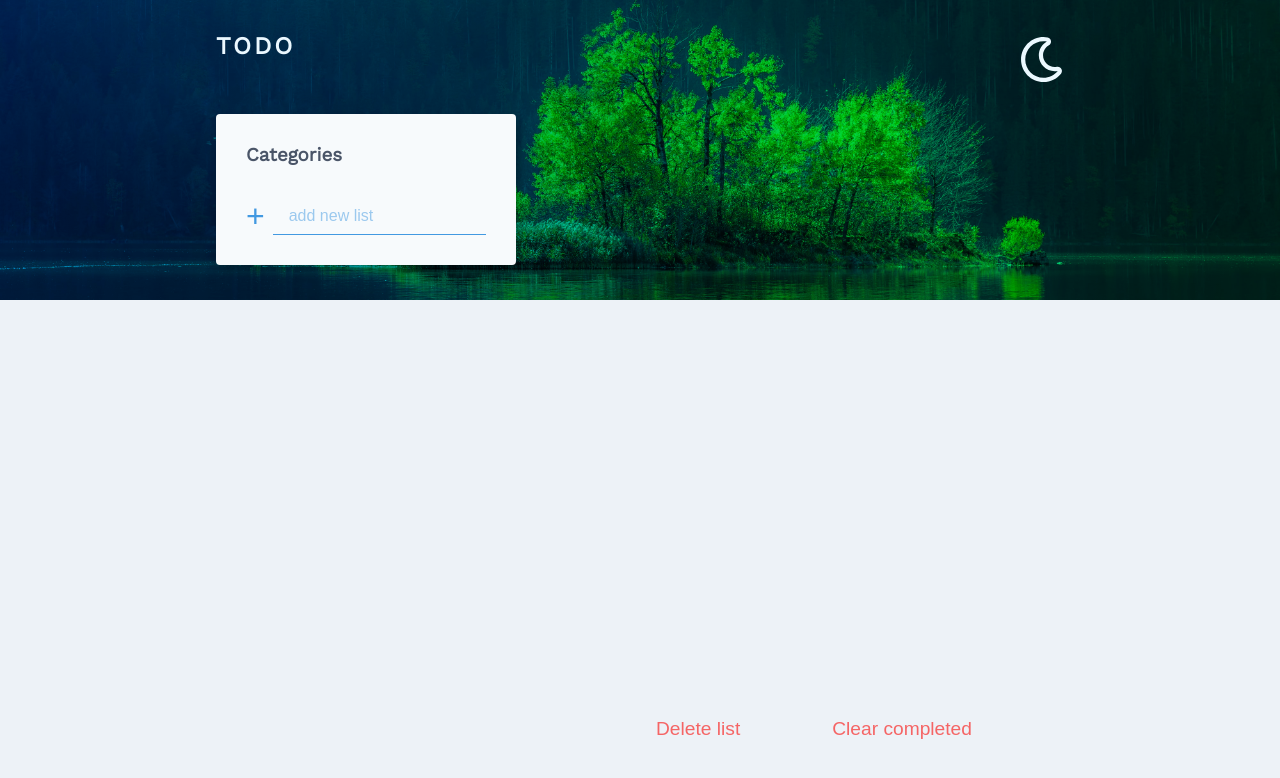
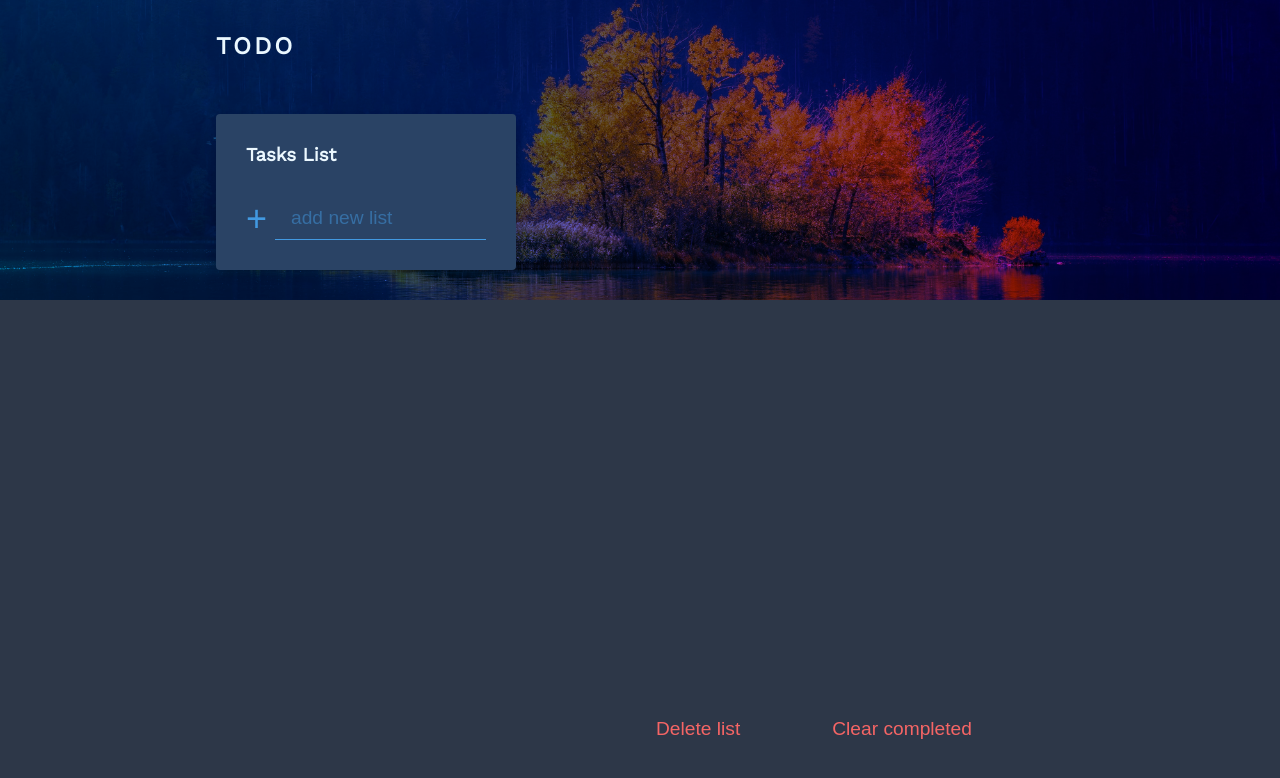
Before and after one commit to NyanPham/todo-app-react, a React (Create React App) app: page / in a window 1280 px wide. Shown: the top 778 px of the page. Built offline with nearby package versions, Linux system fonts and the light colour scheme.

Commit message:
finalized

```diff
--- a/src/components/App.js
+++ b/src/components/App.js
@@ -5,7 +5,6 @@ import useInput, { ACTIONS } from '../hooks/useInput'
 
 function App() {
   const { state, dispatch } = useInput()
-  const darkTheme = state.darkTheme
 
   function handleThemeChange() {
     dispatch({
@@ -14,15 +13,15 @@ function App() {
   }
 
   return (
-    <div className={`todo-app ${darkTheme? 'dark' : ''}`}>
+    <div className='todo-app dark'>
       <div className="background" />
       <h2 className="app-title">TODO</h2>
-      <button className="theme-toggle" onClick={handleThemeChange}>
+      {/* <button className="theme-toggle" onClick={handleThemeChange}>
         {darkTheme
           ? (<svg aria-hidden="true" focusable="false" data-prefix="far" data-icon="sun" className="svg-inline--fa fa-sun fa-w-16" role="img" xmlns="http://www.w3.org/2000/svg" viewBox="0 0 512 512"><path d="M494.2 221.9l-59.8-40.5 13.7-71c2.6-13.2-1.6-26.8-11.1-36.4-9.6-9.5-23.2-13.7-36.2-11.1l-70.9 13.7-40.4-59.9c-15.1-22.3-51.9-22.3-67 0l-40.4 59.9-70.8-13.7C98 60.4 84.5 64.5 75 74.1c-9.5 9.6-13.7 23.1-11.1 36.3l13.7 71-59.8 40.5C6.6 229.5 0 242 0 255.5s6.7 26 17.8 33.5l59.8 40.5-13.7 71c-2.6 13.2 1.6 26.8 11.1 36.3 9.5 9.5 22.9 13.7 36.3 11.1l70.8-13.7 40.4 59.9C230 505.3 242.6 512 256 512s26-6.7 33.5-17.8l40.4-59.9 70.9 13.7c13.4 2.7 26.8-1.6 36.3-11.1 9.5-9.5 13.6-23.1 11.1-36.3l-13.7-71 59.8-40.5c11.1-7.5 17.8-20.1 17.8-33.5-.1-13.6-6.7-26.1-17.9-33.7zm-112.9 85.6l17.6 91.2-91-17.6L256 458l-51.9-77-90.9 17.6 17.6-91.2-76.8-52 76.8-52-17.6-91.2 91 17.6L256 53l51.9 76.9 91-17.6-17.6 91.1 76.8 52-76.8 52.1zM256 152c-57.3 0-104 46.7-104 104s46.7 104 104 104 104-46.7 104-104-46.7-104-104-104zm0 160c-30.9 0-56-25.1-56-56s25.1-56 56-56 56 25.1 56 56-25.1 56-56 56z"></path></svg>)
           : (<svg aria-hidden="true" focusable="false" data-prefix="far" data-icon="moon" className="svg-inline--fa fa-moon fa-w-16" role="img" xmlns="http://www.w3.org/2000/svg" viewBox="0 0 512 512"><path d="M279.135 512c78.756 0 150.982-35.804 198.844-94.775 28.27-34.831-2.558-85.722-46.249-77.401-82.348 15.683-158.272-47.268-158.272-130.792 0-48.424 26.06-92.292 67.434-115.836 38.745-22.05 28.999-80.788-15.022-88.919A257.936 257.936 0 0 0 279.135 0c-141.36 0-256 114.575-256 256 0 141.36 114.576 256 256 256zm0-464c12.985 0 25.689 1.201 38.016 3.478-54.76 31.163-91.693 90.042-91.693 157.554 0 113.848 103.641 199.2 215.252 177.944C402.574 433.964 344.366 464 279.135 464c-114.875 0-208-93.125-208-208s93.125-208 208-208z"></path></svg>)
         }
-      </button>
+      </button> */}
       <Categories categories={state.categories} dispatch={dispatch} />
       <TasksContainer categories={state.categories}  dispatch={dispatch}/>
       <DeleteButtons categories={state.categories}  dispatch={dispatch}/>
--- a/src/components/Categories.js
+++ b/src/components/Categories.js
@@ -17,7 +17,7 @@ export default function Categories(props) {
     }
     return (
         <div className="categories">
-            <h3>Categories</h3>
+            <h3>Tasks List</h3>
             <ul className="categories-list">
                 {categories?.map((category, index) => {
                     return (
--- a/src/components/TasksContainer.js
+++ b/src/components/TasksContainer.js
@@ -72,6 +72,11 @@ export default function TasksContainer({categories, dispatch}) {
                                             </p>
                         )}
                     </div>
+                    <div className="btn-grid" onClick={handleButtonClick}>
+                        <button className={`all select ${taskType === 'all' ? 'chosen' : ''}`} name="all">All</button>
+                        <button className={`active select ${taskType === 'active' ? 'chosen' : ''}`} name="active">Active</button>
+                        <button className={`completed select ${taskType === 'completed' ? 'chosen' : ''}`} name="completed">Completed</button>
+                    </div>
                 </div>
                 <div className="tasks-container" onDragOver={handleDragOver} ref={containerRef}>
                     {chosenTasks && chosenTasks.map(task => {
@@ -82,11 +87,7 @@ export default function TasksContainer({categories, dispatch}) {
                     <TextInputField name={'task'} placeholder="add new task" categoryId={activeCategory?.id} dispatch={dispatch}/>
                 </div>
 
-                <div className="btn-grid" onClick={handleButtonClick}>
-                        <button className={`all select ${taskType === 'all' ? 'chosen' : ''}`} name="all">All</button>
-                        <button className={`active select ${taskType === 'active' ? 'chosen' : ''}`} name="active">Active</button>
-                        <button className={`completed select ${taskType === 'completed' ? 'chosen' : ''}`} name="completed">Completed</button>
-                </div>
+
             </>}
         </div>
     )
--- a/src/hooks/useInput.js
+++ b/src/hooks/useInput.js
@@ -11,7 +11,7 @@ export const ACTIONS = {
     DELETE_LIST: 'delete-list',
     CLEAR_COMPLETED: 'clear-completed',
     UPDATE_ORDER: 'update-order',
-    CHANGE_THEME: 'change-theme'
+    // CHANGE_THEME: 'change-theme'
 }
 
 function reducer(state, { type, payload }) {
@@ -137,12 +137,12 @@ function reducer(state, { type, payload }) {
             return newState
         }
 
-        case ACTIONS.CHANGE_THEME: {
-            return {
-                ...state,
-                darkTheme: !state.darkTheme
-            }
-        }
+        // case ACTIONS.CHANGE_THEME: {
+        //     return {
+        //         ...state,
+        //         darkTheme: !state.darkTheme
+        //     }
+        // }
 
         default:
             return state
--- a/src/styles/TaskStyle.css
+++ b/src/styles/TaskStyle.css
@@ -27,7 +27,7 @@
     position: relative;
 }
 
-.task > label:hover {
+.task:not(.dragging) > label:hover {
     opacity: .8;
     transform: translateX(10px);
 }
--- a/src/styles/TasksContainerStyle.css
+++ b/src/styles/TasksContainerStyle.css
@@ -13,12 +13,12 @@
 }
 
 .list-header {
-    padding: 2rem;
     width: 100%;
     background-color: var(--black);
 }
 
 .category-data {
+    padding: 2rem;
     display: flex;
     justify-content: space-between;
     align-items: center;
@@ -36,11 +36,8 @@
 .select {
     color: var(--text-black);
     opacity: .8;
-    font-weight: bold;
-    padding: .5rem;
-    font-size: 1.1em;
-    border-radius: .5rem;
-
+    font-weight: thin;
+    font-size: 1.1rem;
     transition:  color var(--theme-transition-duration) ease-in-out;
 }
 
@@ -49,19 +46,22 @@
 }
 
 .task-input-field {
-    padding: 1rem 2rem;
+    padding: 2rem;
 }
 
 
 .btn-grid {
-    display: flex;
+    display: grid;
+    grid-template-columns: repeat(3, 1fr);
     justify-content: space-evenly;
     align-items: center;
-    margin-top: 1rem;
-    margin-bottom: 2rem;
+    border-top: 1px solid var(--black-blue);
+    padding: 1rem;
 }
 
 
 .select.chosen {
-    background-color: var(--green);
+    color: var(--green);
+    transform: scale(1.1);
+    font-weight: thin;
 }
--- a/src/styles/TextInputFieldStyle.css
+++ b/src/styles/TextInputFieldStyle.css
@@ -23,11 +23,12 @@
 .input-field::placeholder {
     color: currentColor;
     opacity: 0.5;
+    font-size: 1.2rem;
 }
 
 .submit-btn {
     order: 1;
-    font-size: 2rem;
+    font-size: 2.25rem;
     color: var(--button-blue);
     transform: scale(1);
     transition: opacity, transform, 250ms ease-in-out;
```
